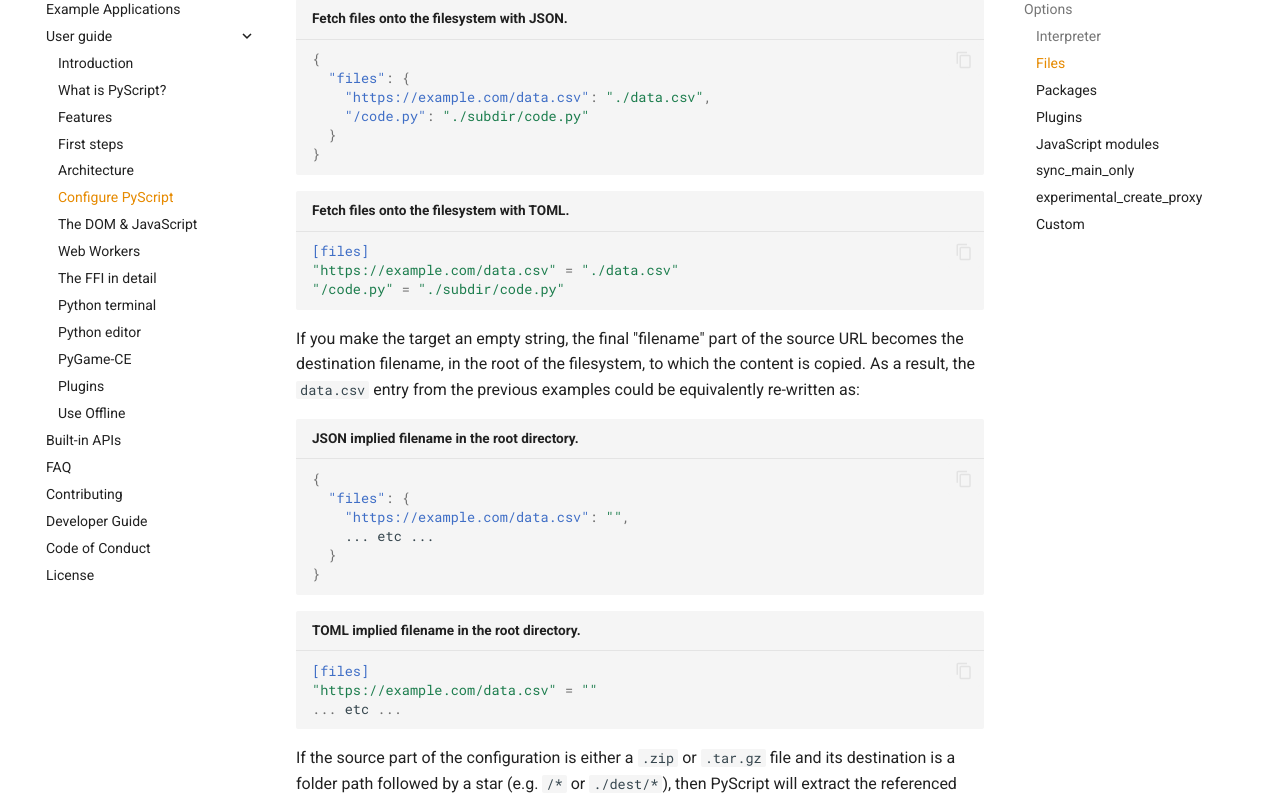
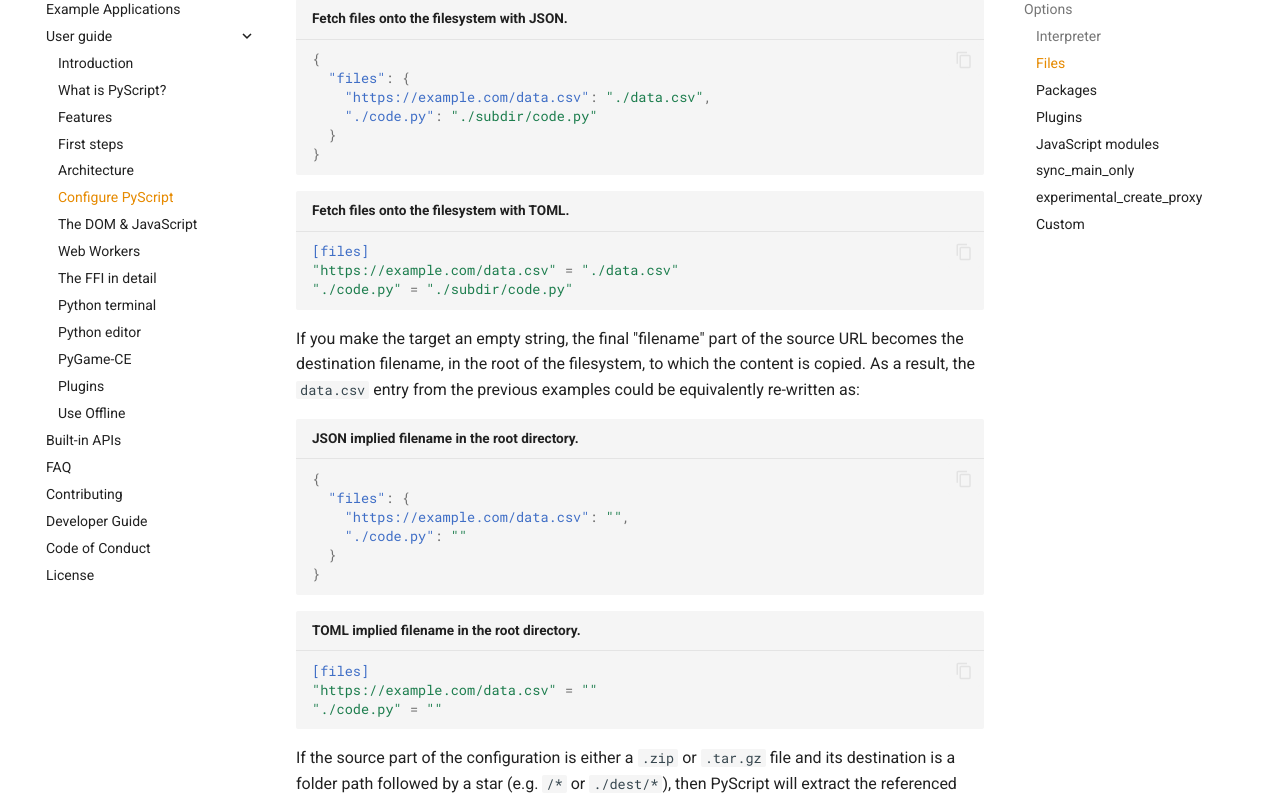
Before and after one commit to pyscript/docs, an MkDocs documentation site: the page built from docs/user-guide/configuration.md, in a window 1280 px wide and 1400 px high, scrolled down 2739 px. Shown: the part 153-953 px from the top of the window. Built offline with MkDocs 1.6.1 and Material for MkDocs 9.7.7, drawn with Linux system fonts in a browser that asks for light colours; the version menu is left out.

Commit message:
Fix paths in files config examples

````diff
--- a/docs/user-guide/configuration.md
+++ b/docs/user-guide/configuration.md
@@ -131,7 +131,7 @@ The following JSON and TOML are equivalent:
 {
   "files": {
     "https://example.com/data.csv": "./data.csv",
-    "/code.py": "./subdir/code.py"
+    "./code.py": "./subdir/code.py"
   }
 }
 ```
@@ -139,7 +139,7 @@ The following JSON and TOML are equivalent:
 ```toml title="Fetch files onto the filesystem with TOML."
 [files]
 "https://example.com/data.csv" = "./data.csv"
-"/code.py" = "./subdir/code.py"
+"./code.py" = "./subdir/code.py"
 ```
 
 If you make the target an empty string, the final "filename" part of the source
@@ -151,7 +151,7 @@ examples could be equivalently re-written as:
 {
   "files": {
     "https://example.com/data.csv": "",
-    ... etc ...
+    "./code.py": ""
   }
 }
 ```
@@ -159,7 +159,7 @@ examples could be equivalently re-written as:
 ```toml title="TOML implied filename in the root directory."
 [files]
 "https://example.com/data.csv" = ""
-... etc ...
+"./code.py" = ""
 ```
 
 If the source part of the configuration is either a `.zip` or `.tar.gz` file
````
